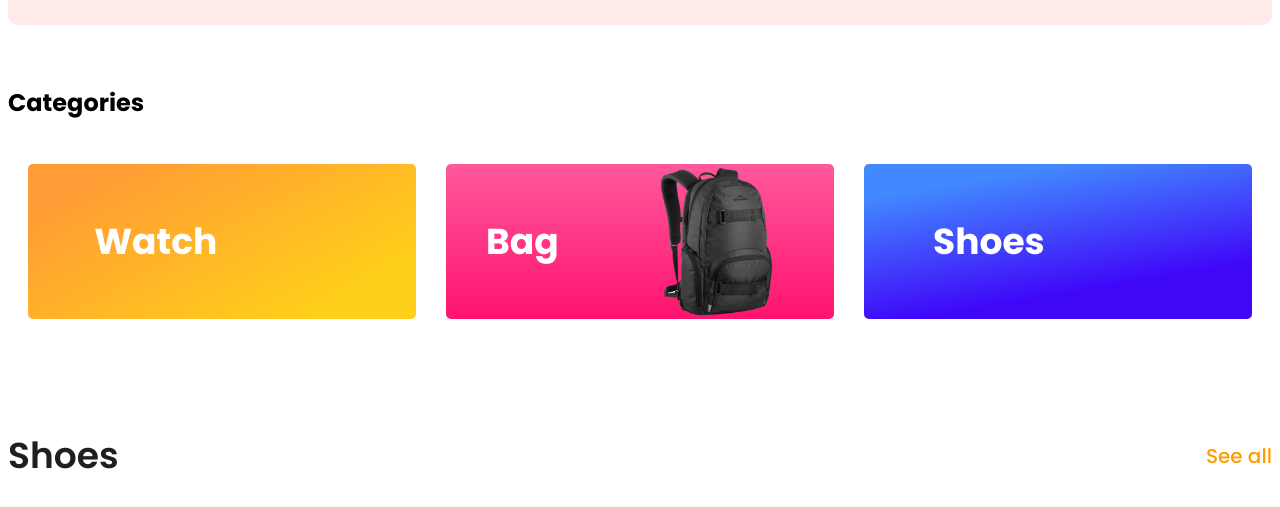
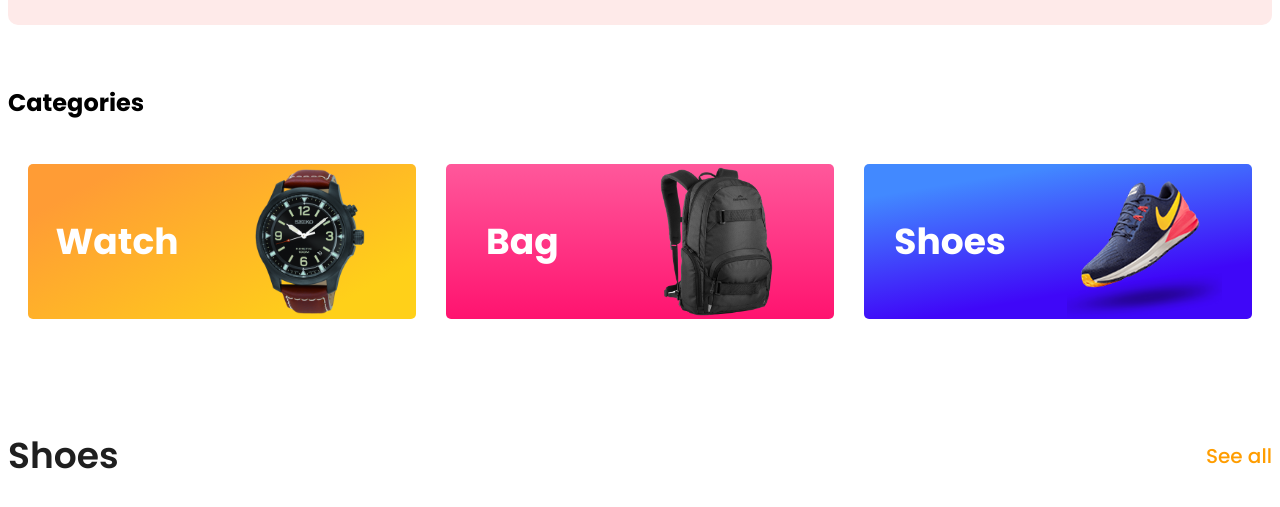
Before and after one commit to emrulislam/conceptual-practice-2, a plain HTML site: page index.html in a window 1280 px wide. Shown: the part 577-1084 px from the top of the page. Drawn offline with Linux system fonts and the light colour scheme; the site is published under a folder, as on GitHub Pages, so addresses that start at the root find nothing.

Commit message:
added image in category for git live

```diff
--- a/index.html
+++ b/index.html
@@ -72,7 +72,7 @@
         <div class="category-container-items">
           <div class="category-container-item-1 category-item-cards">
             <h3>Watch</h3>
-            <img src="/Assets/images/categories/watch.png" alt="" />
+            <img src="./Assets/images/categories/watch.png" alt="" />
           </div>
           <div class="category-container-item-2 category-item-cards">
             <h3>Bag</h3>
@@ -80,7 +80,7 @@
           </div>
           <div class="category-container-item-3 category-item-cards">
             <h3>Shoes</h3>
-            <img src="/Assets/images/categories/shoes.png" alt="" />
+            <img src="./Assets/images/categories/shoes.png" alt="" />
           </div>
         </div>
       </section>
```
